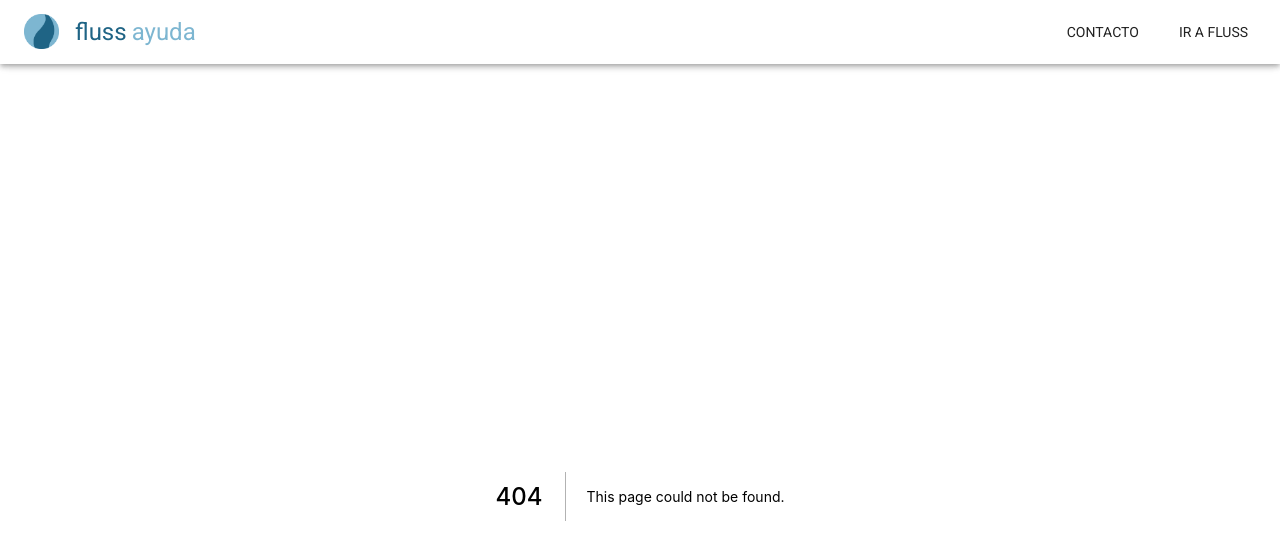
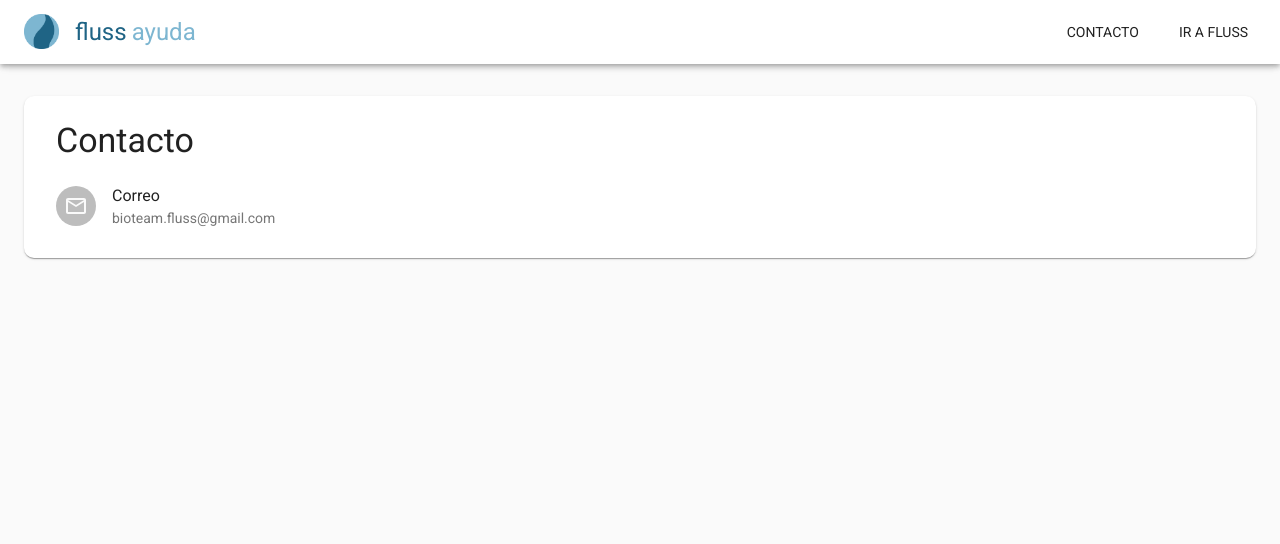
Before and after one commit to fluss-rd/fluss-help, a Next.js app: page /contact in a window 1280 px wide. Before the commit this address had no page. Shown: the top 544 px of the page. Built offline with nearby package versions, Linux system fonts and the light colour scheme.

Commit message:
[feat] Add contact page

```diff
--- a/components/Layout/AppBar.tsx
+++ b/components/Layout/AppBar.tsx
@@ -1,7 +1,6 @@
 import {
   AppBar as Navbar,
   Button,
-  Divider,
   Toolbar,
   Typography,
 } from "@material-ui/core";
@@ -13,12 +12,12 @@ import React, { FC } from "react";
 const AppBar: FC = () => {
   const classes = useStyles();
   const router = useRouter();
-  const goToHome = () => router.push("/");
+  const goTo = (path: string) => () => router.push(path);
 
   return (
     <Navbar position="fixed" color="inherit">
       <Toolbar>
-        <Button className={classes.brand} onClick={goToHome}>
+        <Button className={classes.brand} onClick={goTo("/")}>
           <div className={classes.logo}>
             <Image src="/images/logo.png" alt="Logo" width={35} height={35} />
           </div>
@@ -43,7 +42,11 @@ const AppBar: FC = () => {
         </Button>
         <div className={classes.startButtons} />
         <div className={classes.endButtons}>
-          <Button color="default" className={classes.reportsButton}>
+          <Button
+            color="default"
+            className={classes.reportsButton}
+            onClick={goTo("/contact")}
+          >
             Contacto
           </Button>
           <Button color="default" className={classes.reportsButton}>
--- /dev/null
+++ b/pages/contact/index.tsx
@@ -0,0 +1,39 @@
+import { makeStyles } from "@material-ui/core/styles";
+import React, { FC } from "react";
+import {
+  Paper,
+  Typography,
+  ListItem,
+  ListItemText,
+  Avatar,
+  ListItemAvatar,
+} from "@material-ui/core";
+import MailOutlineIcon from "@material-ui/icons/MailOutline";
+
+const Contact = (props) => {
+  const classes = useStyles();
+
+  return (
+    <Paper className={classes.content}>
+      <ListItem>
+        <Typography variant="h4">Contacto</Typography>
+      </ListItem>
+      <ListItem>
+        <ListItemAvatar>
+          <Avatar>
+            <MailOutlineIcon />
+          </Avatar>
+        </ListItemAvatar>
+        <ListItemText primary="Correo" secondary="bioteam.fluss@gmail.com" />
+      </ListItem>
+    </Paper>
+  );
+};
+
+const useStyles = makeStyles((theme) => ({
+  content: {
+    padding: theme.spacing(2)
+  },
+}));
+
+export default Contact;
--- a/pages/index.tsx
+++ b/pages/index.tsx
@@ -6,6 +6,7 @@ import SearchBar from "../components/SearchBar";
 import { getSortedPostsData } from "../lib/posts";
 import { NextPage } from "next";
 import { useRouter } from "next/router";
+import PageTitle from "../components/PageTitle";
 
 interface HomeProps {
   posts: any[];
@@ -18,9 +19,7 @@ const Home: NextPage<HomeProps> = ({ posts }) => {
 
   return (
     <div>
-      <div className={classes.header}>
-        <Typography variant="h4">Ayuda a usuarios</Typography>
-      </div>
+      <PageTitle>Ayuda a usuarios</PageTitle>
       <br />
       <SearchBar placeholder="Busca lo que quires hacer" />
       <br />
```
Also changed, not shown: components/PageTitle/index.tsx (added, +25 -0 lines), 1 other file (tests, documents, lock files or other folders).
